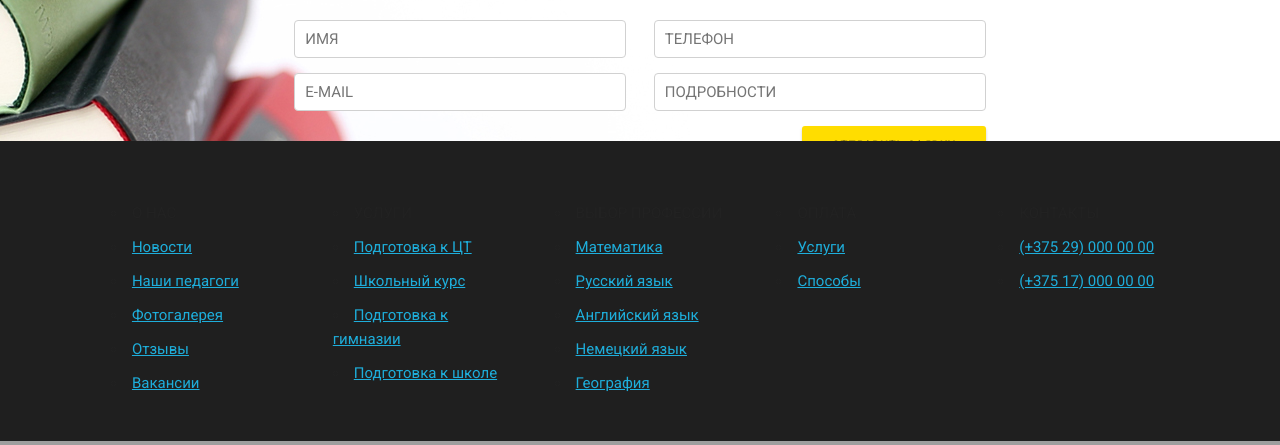
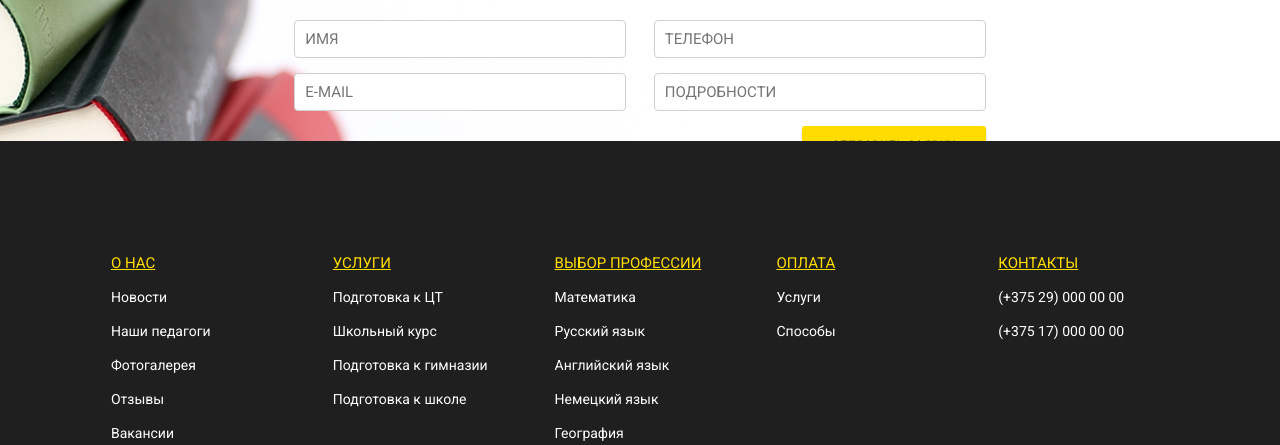
Before and after one commit to exymax/iq-center, a PHP site: page /about.html in a window 1280 px wide. Shown: the part 1759-2204 px from the top of the page. Run offline with PHP 8.4, Linux system fonts and the light colour scheme; some libraries are stand-ins or nearby versions; grey boxes are pictures that could not be loaded.

Commit message:
Fix for links

```diff
--- a/css/common.css
+++ b/css/common.css
@@ -159,6 +159,22 @@
     background-color: rgb(31, 31, 31);
 }
 
+.links {
+    list-style-type: none;
+    margin-top: 50px;
+}
+
+.links .title {
+    color: #FFDD00;
+    text-decoration: underline;
+}
+
+.links a {
+    font-size: 14px;
+    color: #fff;
+    text-decoration: none;
+}
+
 .hero-map {
     width: 100%;
     min-height:250px;
```
